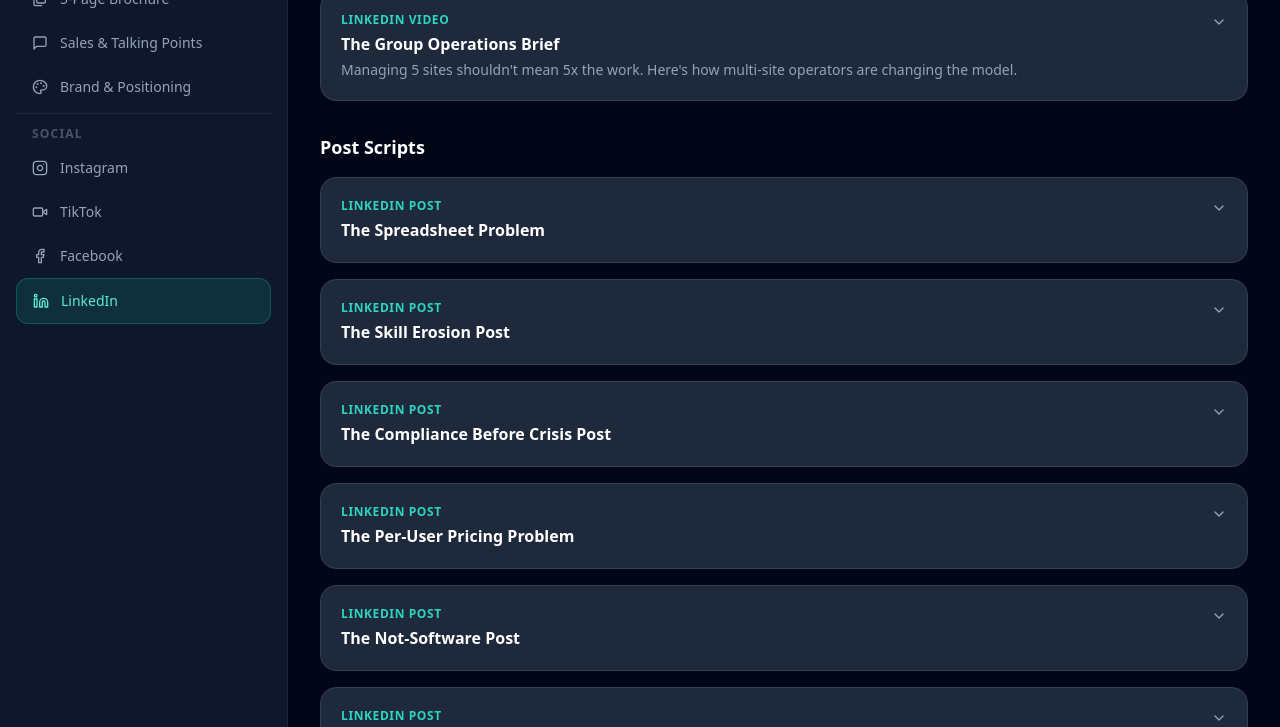
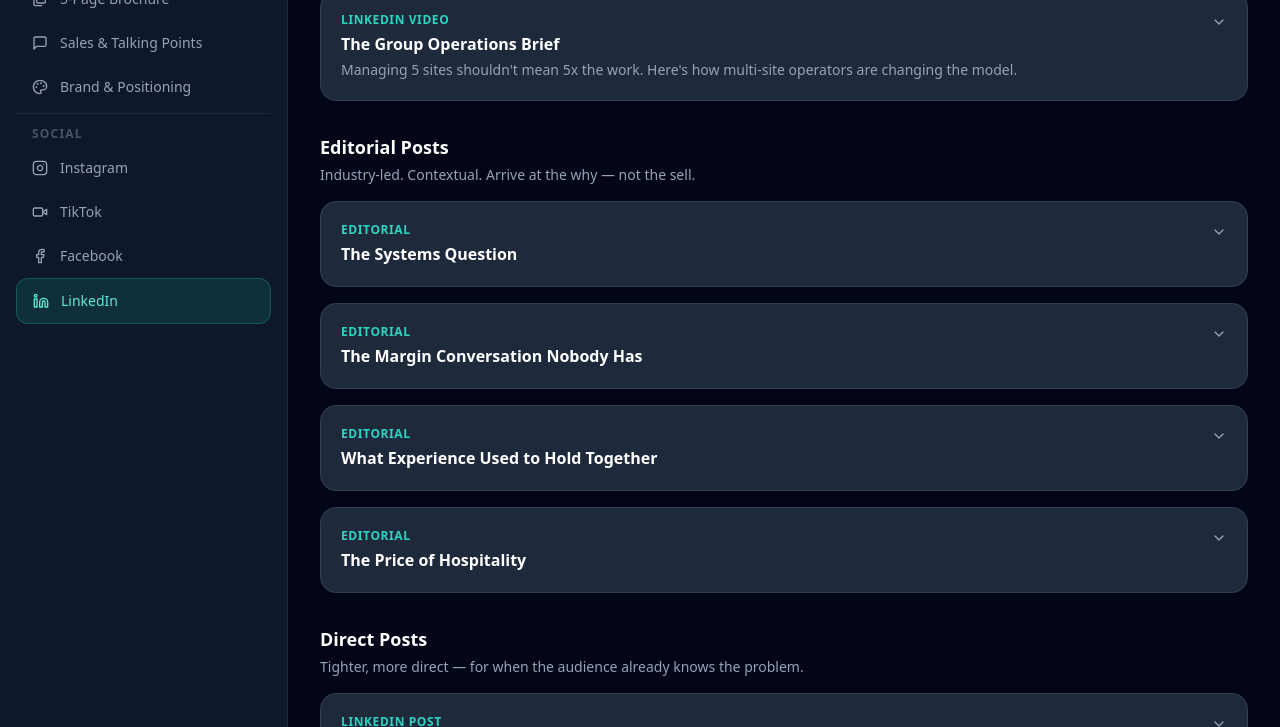
Before and after one commit to jjmcgre/hospitalitysupport.uk_kiosk_view, a React (Vite) app: page /linkedin in a window 1280 px wide. Shown: the part 560-1287 px from the top of the page. Built offline with nearby package versions, Linux system fonts and the light colour scheme; no server answers.

Commit message:
Add editorial LinkedIn posts & sections

```diff
--- a/src/pages/marketing/LinkedInPage.tsx
+++ b/src/pages/marketing/LinkedInPage.tsx
@@ -28,6 +28,22 @@ const videoBriefs = [
 ];
 
 const posts = [
+  {
+    title: 'The Systems Question',
+    text: `Hospitality has been sold a lot of software over the past decade.\n\nReservation platforms. EPOS systems. Recipe cost tools. Training portals. Compliance apps. Allergen spreadsheets.\n\nAnd yet — most operators I speak to are still managing GP on a spreadsheet. Still scrambling before an inspection. Still relying on one experienced person who holds everything in their head.\n\nSo the question worth asking isn't "have operators adopted technology?" It's a more uncomfortable one:\n\nWas the technology ever built for how hospitality actually works?\n\nBecause there's a difference between software built to solve an operator's daily reality — and software built for a procurement deck, with a six-week onboarding and a per-seat licence model that makes no sense in an industry with 70%+ staff turnover.\n\nWe're at an interesting moment. The operators who are growing aren't just working harder. They're working with systems that actually carry some of the load.\n\nThe question is whether the industry has the tools that make that possible — or whether we're still asking people to adapt to the technology, rather than the other way around.\n\n#HospitalityOperations #FoodAndBeverage #RestaurantManagement #HospitalityTech`,
+  },
+  {
+    title: 'The Margin Conversation Nobody Has',
+    text: `Hospitality has a margin problem that rarely gets discussed honestly.\n\nNot the headline — everyone knows margins are tight. But the mechanics of why they erode, quietly, week after week.\n\nA chicken breast goes up 8p. A portion of cream up 3p. Cheddar has a new price from next month.\n\nNone of it triggers a conversation. None of it shows up until the month-end P&L — by which point you've sold hundreds of portions at the wrong margin, and the adjustment you make is already three weeks behind.\n\nThe tools most operators use weren't built to catch this in real time. They were built to record information. To generate reports after the fact. To give you a picture of what already happened.\n\nProfitability in this industry isn't won on the big decisions. It's won — or lost — on the continuous, invisible drift that compounds across 12 dishes, seven services a week, fifty-two weeks a year.\n\nThat's the operational gap. And closing it isn't about working harder — it's about having a system that's actually watching.\n\n#GPControl #FoodCostManagement #HospitalityProfit #RestaurantOperations`,
+  },
+  {
+    title: 'What Experience Used to Hold Together',
+    text: `There's a structural shift happening in hospitality that doesn't get talked about enough.\n\nFor decades, operational knowledge lived in people. A head chef who knew the true cost of every dish. A manager who remembered which supplier had raised prices quietly six months ago. An experienced FOH lead who kept standards consistent without a written process in sight.\n\nThat model worked — when experience stayed.\n\nIt's not staying. Staff turnover in UK hospitality is running well above 70% annually in many segments. The people who carried institutional knowledge are leaving — or moving on — faster than it can be passed on.\n\nThe honest conversation the industry needs to have is this: the operational systems most kitchens run on were designed for a workforce that doesn't exist anymore. They assume continuity. They assume trained users. They assume someone who already knows what they're doing.\n\nThe reality is a kitchen that's often running with a new team, under real compliance pressure, with margins that can't absorb errors.\n\nBuilding for that reality — rather than the idealised version — is where the genuine opportunity is. Both for operators trying to hold standards, and for the industry trying to rebuild its profitability from the ground up.\n\n#HospitalityIndustry #KitchenOperations #HospitalityLeadership #FoodService`,
+  },
+  {
+    title: 'The Price of Hospitality',
+    text: `Why does eating out feel expensive — and yet hospitality businesses are still failing at record rates?\n\nIt's a question worth sitting with. Because the answer isn't simple, and the usual framing — "it's rents, it's wages, it's energy" — only gets you so far.\n\nA big part of the answer is operational inefficiency at scale. Not incompetence. Not laziness. Structural inefficiency — built into how kitchens are run, how margins are monitored, how standards are maintained — that leaks money continuously, quietly, and mostly unnoticed.\n\nAn operator running at 62% GP on a dish they priced at 70% isn't making a bad decision. They're often just missing the information they'd need to make a better one, fast enough to act.\n\nWhen the technology infrastructure of an industry improves, the whole industry benefits. Prices can be held. Margins can be protected. The best operators can grow rather than just survive.\n\nThat's the long-term case for building better operational tools in hospitality. Not to replace chefs or managers or the craft that makes great food. But to carry the administrative and financial weight that shouldn't be sitting on their shoulders — so the people running these businesses can focus on the part that actually matters.\n\nThe industry deserves better infrastructure. We're trying to build some of it.\n\n#Hospitality #FoodIndustry #HospitalityTech #RestaurantBusiness #UKHospitality`,
+  },
   {
     title: 'The Spreadsheet Problem',
     text: `Most hospitality businesses are still managing GP on spreadsheets.\n\nUpdated once a week. Maybe.\n\nBy which point the dish that was at 72% is now at 65% — and you've sold it 200 times at the wrong margin.\n\nHospitalitySupport.uk monitors margin continuously. Catches price changes. Flags affected dishes. Recommends adjustments.\n\nBefore the damage is done.\n\nNot a dashboard. An operations team.\n\n#Hospitality #FoodAndBeverage #RestaurantManagement #GPControl`,
@@ -132,7 +148,7 @@ export default function LinkedInPage() {
     <div className="min-h-full">
       <PageHeader
         title="LinkedIn"
-        subtitle="Three video scripts, ten post scripts, and ad copy — copy and deploy directly."
+        subtitle="Video scripts, editorial posts, and ad copy — copy and deploy directly."
         deployLabel="How to use: copy any post script and paste directly into LinkedIn. For video, copy the script and record to camera."
         badge="LinkedIn"
       />
@@ -155,9 +171,25 @@ export default function LinkedInPage() {
         </div>
 
         <div>
-          <h2 className="text-white font-bold text-lg mb-4">Post Scripts</h2>
+          <h2 className="text-white font-bold text-lg mb-1">Editorial Posts</h2>
+          <p className="text-slate-400 text-sm mb-4">Industry-led. Contextual. Arrive at the why — not the sell.</p>
           <div className="space-y-4">
-            {posts.map((p) => (
+            {posts.slice(0, 4).map((p) => (
+              <ScriptCard
+                key={p.title}
+                title={p.title}
+                script={p.text}
+                label="Editorial"
+              />
+            ))}
+          </div>
+        </div>
+
+        <div>
+          <h2 className="text-white font-bold text-lg mb-1">Direct Posts</h2>
+          <p className="text-slate-400 text-sm mb-4">Tighter, more direct — for when the audience already knows the problem.</p>
+          <div className="space-y-4">
+            {posts.slice(4).map((p) => (
               <ScriptCard
                 key={p.title}
                 title={p.title}
```
